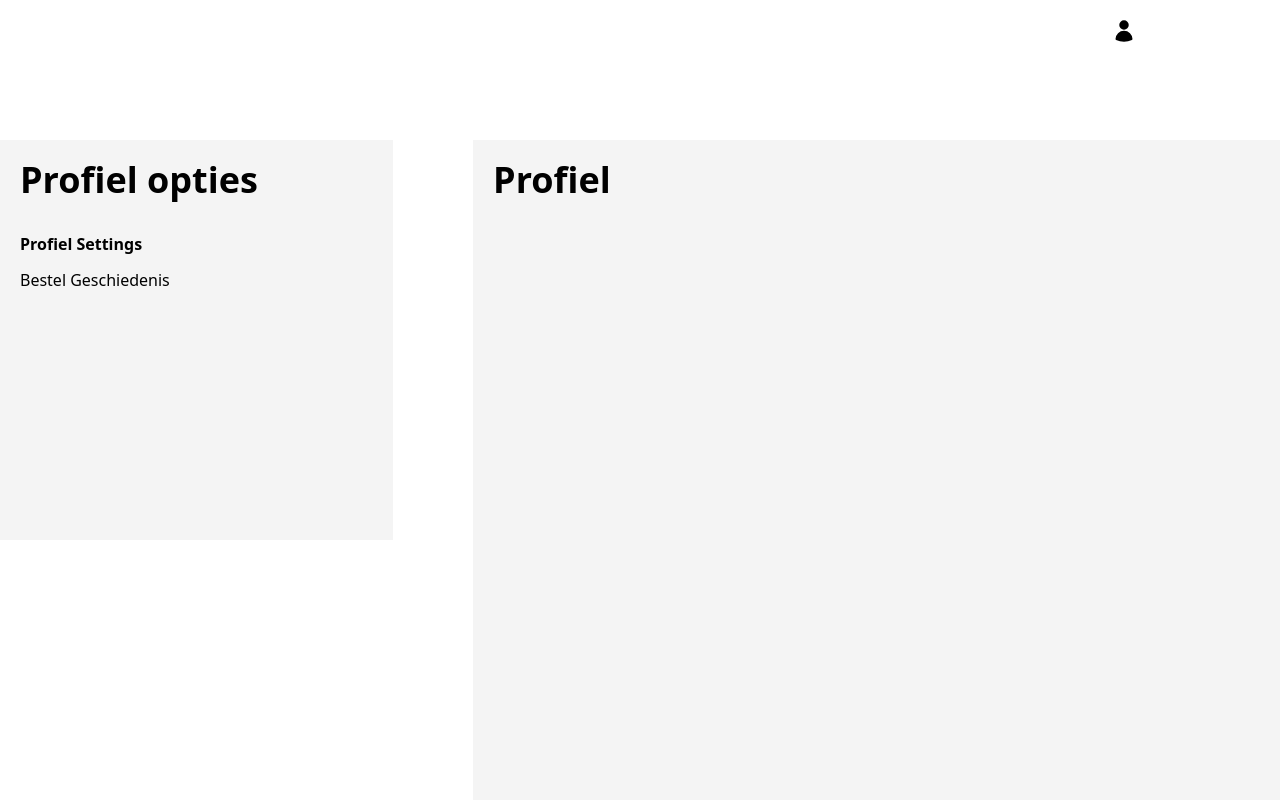
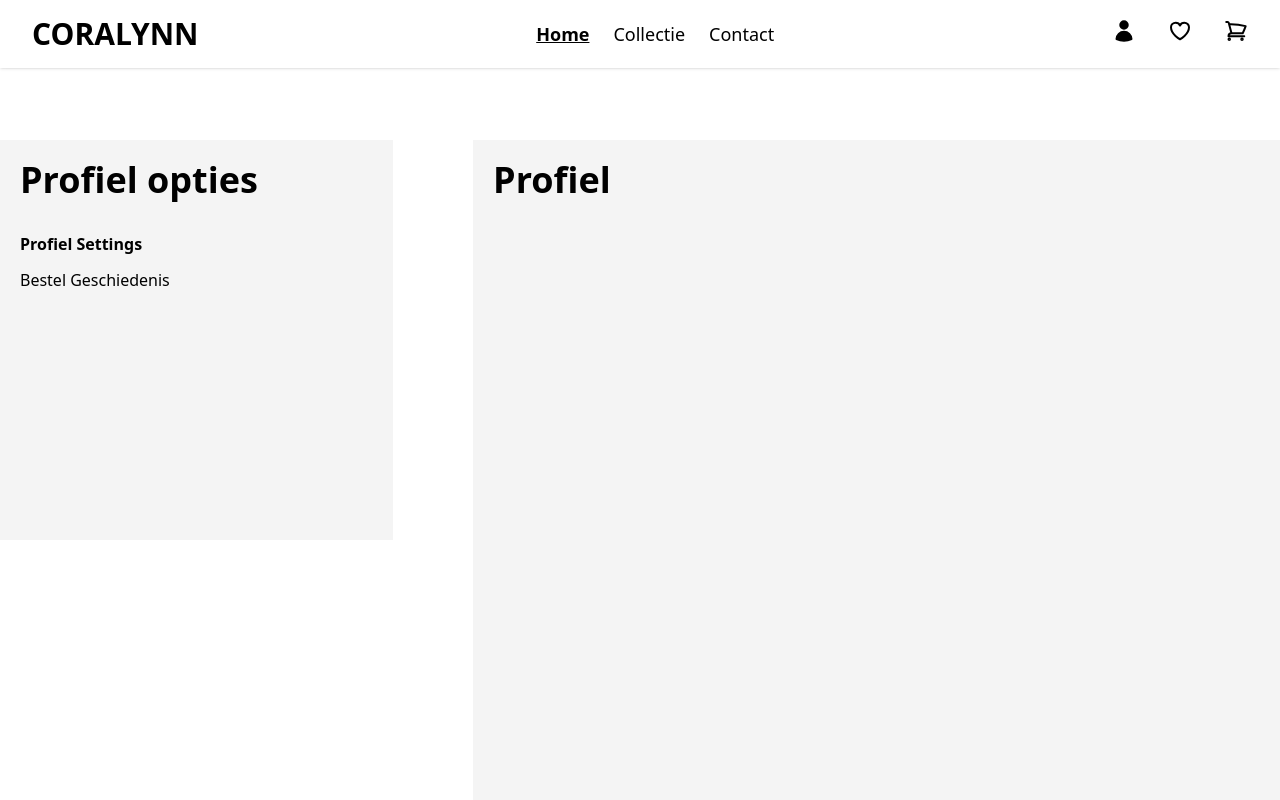
Before and after one commit to TychoBohm/Coralynn, a React (Vite) app in the folder frontend/: page /profile in a window 1280 px wide. Shown: the top 800 px of the page. Built offline with nearby package versions, Linux system fonts and the light colour scheme.

Commit message:
Navbar change for improved scroll behavior and navigation

```diff
--- a/frontend/src/components/navbar.tsx
+++ b/frontend/src/components/navbar.tsx
@@ -1,6 +1,6 @@
 import { useEffect, useState } from "react";
 import CartPopup from "./cartpopup";
-import { Link, useLocation } from "react-router-dom";
+import { Link, useLocation, useNavigate } from "react-router-dom";
 
 const Navbar = () => {
   const [show, setShow] = useState(false);
@@ -8,6 +8,7 @@ const Navbar = () => {
     "home" | "collectie" | "contact"
   >("home");
   const location = useLocation();
+  const navigate = useNavigate();
   const [cartOpen, setCartOpen] = useState(false);
 
   useEffect(() => {
@@ -16,7 +17,7 @@ const Navbar = () => {
     if (location.pathname === "/") {
       handleScroll = () => {
         const scrollY = window.scrollY;
-        const vh = window.innerHeight;
+        const vh = window.innerHeight * 0.55;
         const docHeight = document.body.offsetHeight;
         if (scrollY < vh - 10) {
           setActiveSection("home");
@@ -63,16 +64,23 @@ const Navbar = () => {
     <>
       <div
         className={`flex justify-between items-center py-4 px-8 fixed top-0 left-0 w-full z-20 transition-colors duration-500 ${
-          activeSection !== "home"
+          location.pathname === "/"
+            ? activeSection !== "home"
               ? "bg-white text-black shadow"
               : "bg-transparent text-white"
+            : "bg-white text-black shadow"
         }`}
       >
+        <Link
+          to="/"
+          className={`${slideTitle} transition-opacity duration-700`}
+        >
           <h1
-          className={`text-3xl font-bold transition-all duration-700 ${slideTitle}`}
+            className={`text-3xl font-bold ${slideTitle} transition-transform duration-700`}
           >
             CORALYNN
           </h1>
+        </Link>
         <ul
           className={`flex space-x-6 text-lg transition-all duration-700 ${slideMenu}`}
         >
@@ -95,10 +103,20 @@ const Navbar = () => {
               type="button"
               className={`cursor-pointer ${activeSection === "collectie" ? "font-bold underline" : "hover:scale-110 hover:underline"}`}
               onClick={() => {
+                if (location.pathname !== "/") {
+                  navigate("/", { replace: false });
+                  setTimeout(() => {
                     window.scrollTo({
                       top: window.innerHeight * 0.91,
                       behavior: "smooth",
                     });
+                  }, 100);
+                } else {
+                  window.scrollTo({
+                    top: window.innerHeight * 0.91,
+                    behavior: "smooth",
+                  });
+                }
               }}
             >
               Collectie
```
Lines whose indentation alone changed are shown as unchanged.
